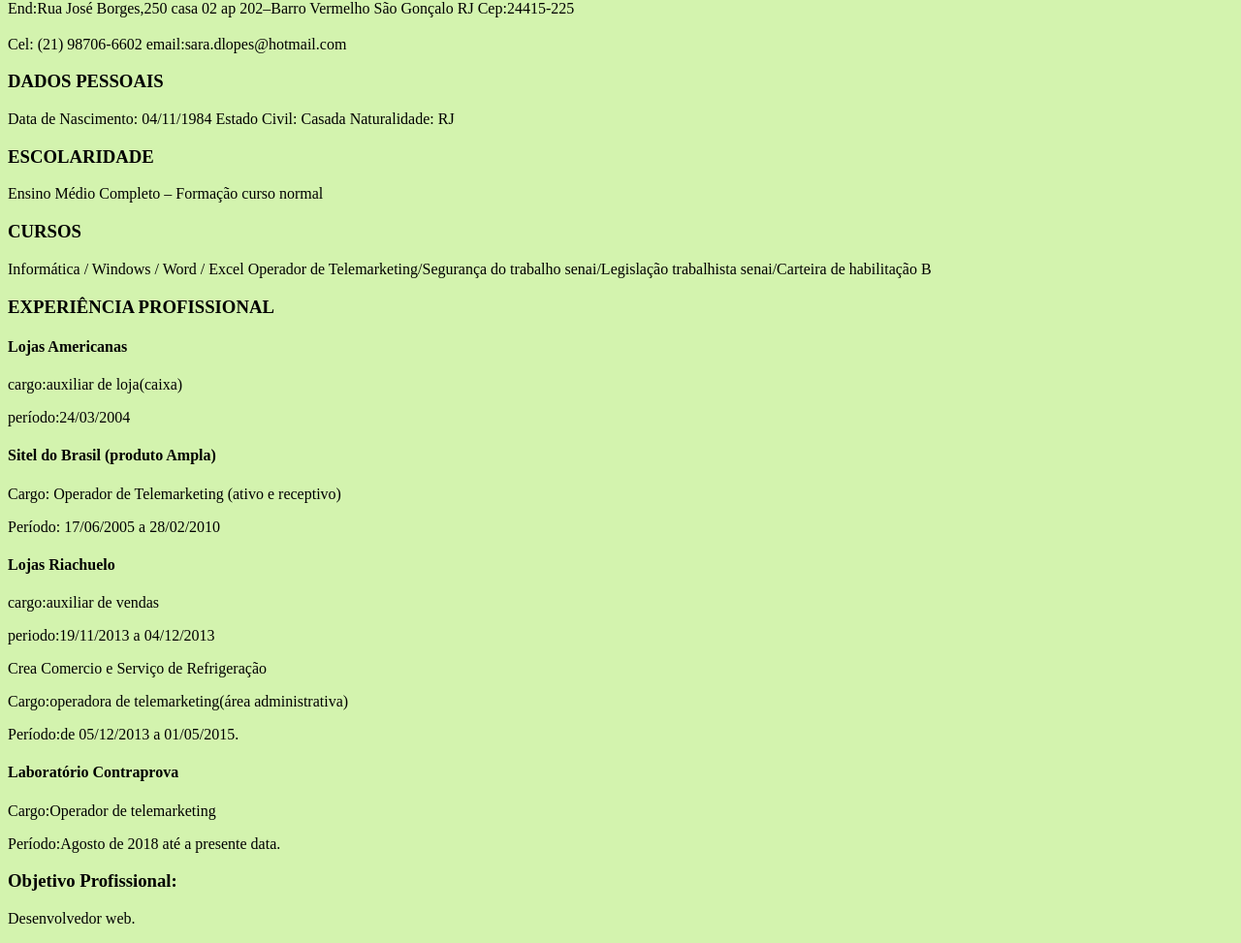
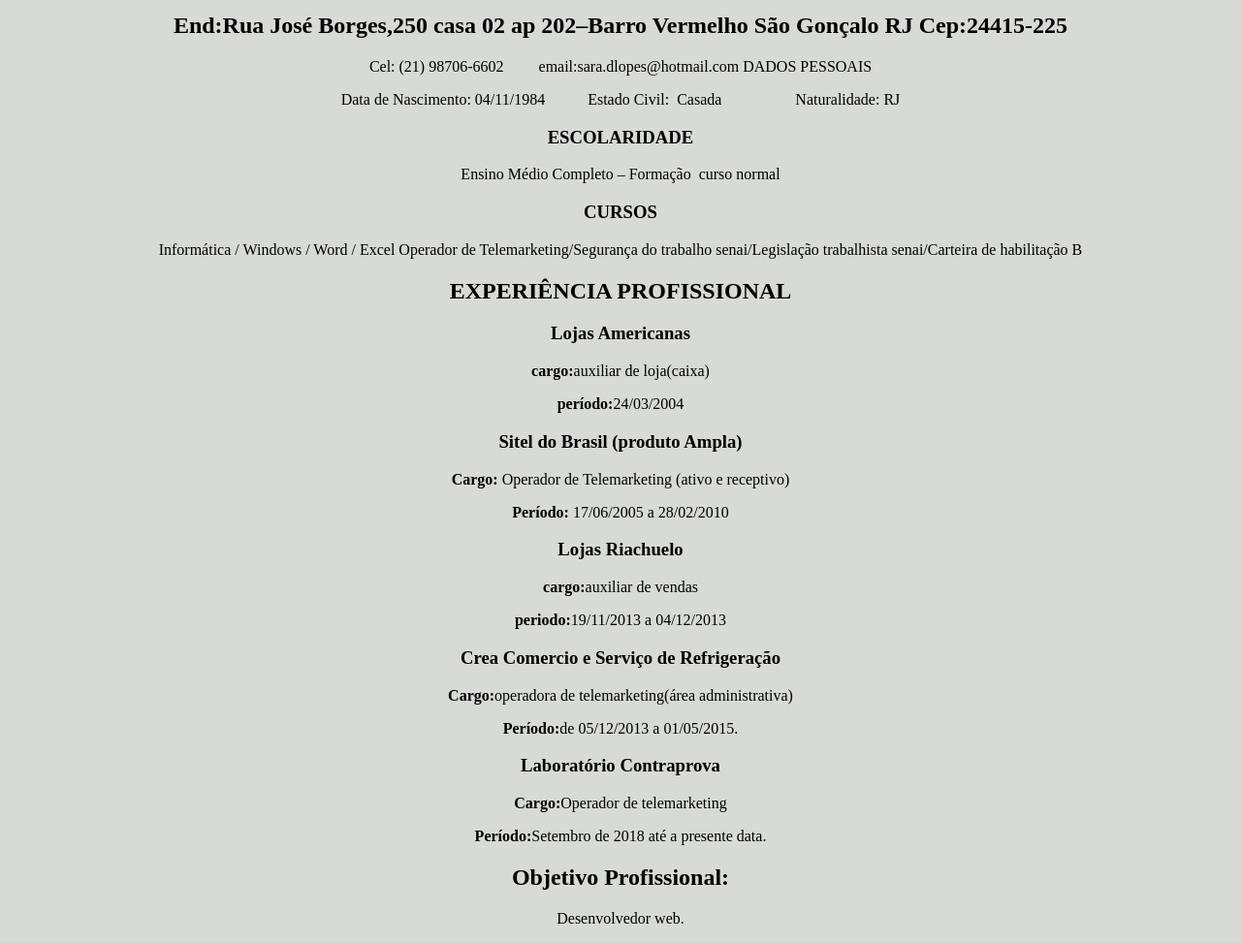
Before and after one commit to saradlopes/Curriculo, a plain HTML site: page index.html in a window 1280 px wide. Shown: the part 67-1040 px from the top of the page at 97% size. Drawn offline with Linux system fonts and the light colour scheme.

Commit message:
Update index.html

```diff
--- a/index.html
+++ b/index.html
@@ -5,50 +5,46 @@
 <title>Curriculo</title>
 </head>
 </html>
-<body style="background-color:rgb(211, 243, 174);"></body>
+<body>
+    <body style="background-color:rgb(216, 219, 213);" ></body>
+    <h1 style="text-align:center;">Sara Dantas Spindola Lopes
+      <img src="sara.jpg.jpg" width= 100 alt="foto perfil">
+    <H2 style="text-align:center;">End:Rua José Borges,250 casa 02 ap 202–Barro Vermelho São Gonçalo RJ Cep:24415-225</H2>
 
-    <p></p><h2>Sara Dantas Spindola Lopes</h2>
+    <p style="text-align:center;">Cel: (21) 98706-6602         email:sara.dlopes@hotmail.com
+        <h3style="text-align:center;">DADOS PESSOAIS</h3>
+ <p style="text-align:center;">Data de Nascimento: 04/11/1984           Estado Civil:  Casada                   Naturalidade: RJ</p>
+<h3 style="text-align:center;">ESCOLARIDADE</h3>
 
-    </p><h3></h3>End:Rua José Borges,250 casa 02 ap 202–Barro Vermelho São Gonçalo RJ Cep:24415-225</</h3>
+<p style="text-align:center;">Ensino Médio Completo – Formação  curso normal</p>
 
-    <p><h3></h3></p>Cel: (21) 98706-6602         email:sara.dlopes@hotmail.com
-        <h3>DADOS PESSOAIS</h3><p></p>
- <p>Data de Nascimento: 04/11/1984           Estado Civil:  Casada                   Naturalidade: RJ</h3>
-<h3>ESCOLARIDADE</h3><p></p>
-
-<p>Ensino Médio Completo – Formação  curso normal</p><h3></h3>
-
-<p><h3>CURSOS</3></p>
-<p><h3></h3>Informática / Windows / Word / Excel
+<h3 style="text-align:center;">CURSOS</h3>
+<p style="text-align:center;">Informática / Windows / Word / Excel
 
     Operador de Telemarketing/Segurança do trabalho senai/Legislação trabalhista senai/Carteira
 
     de habilitação B</p>
 
-    <p><h3>EXPERIÊNCIA PROFISSIONAL</h3></p>
+    <h2 style="text-align:center;">EXPERIÊNCIA PROFISSIONAL</h2>
 
-<p><h4>Lojas Americanas</h4></p>
-<p>cargo:auxiliar de loja(caixa)</p>
-    <p>período:24/03/2004</p>
+<p ><h3 style="text-align:center;">Lojas Americanas</h3>
+    <p style="text-align:center;"><b>cargo:</b>auxiliar de loja(caixa)</p>
+    <p style="text-align:center;"><b>período:</b>24/03/2004</p>
+    <h3 style="text-align:center;">Sitel do Brasil (produto Ampla)</h2>
+        <p style="text-align:center;"><b>Cargo:</b> Operador de Telemarketing (ativo e receptivo)</p>
+    <p style="text-align:center;"><b>Período:</b> 17/06/2005 a 28/02/2010</p>
+        <h3 style="text-align:center;"><p>Lojas Riachuelo</h3>
+            <p style="text-align:center;"><b>cargo:</b>auxiliar de vendas</p>
+            <p style="text-align:center;"><b>periodo:</b>19/11/2013 a 04/12/2013</p>
+            <h3 style="text-align:center;"><p>Crea Comercio e Serviço de Refrigeração</p></h3>
+            <p style="text-align:center;"><b>Cargo:</b>operadora de telemarketing(área administrativa)
+            <p style="text-align:center;"><b>Período:</b>de 05/12/2013 a 01/05/2015.</p>
+<h3 style="text-align:center;"><p>Laboratório Contraprova</p></h3>
 
-    <p><h4>Sitel do Brasil (produto Ampla)</h4></p>
-        <p>Cargo: Operador de Telemarketing (ativo e receptivo)</p>
-        Período: 17/06/2005 a 28/02/2010</p>
-        <p><h4>Lojas Riachuelo</h4>
-            <p>cargo:auxiliar de vendas</p>
-            periodo:19/11/2013 a 04/12/2013</p>
-            <p>Crea Comercio e Serviço de Refrigeração</p>
-            <p></p>Cargo:operadora de telemarketing(área administrativa)
-            <p></p>Período:de 05/12/2013 a 01/05/2015.
-<p><h4>Laboratório Contraprova</h4>
+<p style="text-align:center;"><b>Cargo:</b>Operador de telemarketing<P>
+    <p style="text-align:center;"><b>Período:</b>Setembro de 2018 até a presente data.</p>
+    <p><h2 style="text-align:center;">Objetivo Profissional:</h2>
+        <p style="text-align:center;">Desenvolvedor web.</p>
 
-</p>Cargo:Operador de telemarketing<P>
-    Período:Agosto de 2018 até a presente data.
-    <p><h3>Objetivo Profissional:</h3>
-        <p>Desenvolvedor web.
-
-        </h3>
-
-        </p>
-    </p>
-</P>
+    </body>
+    </html>
```
